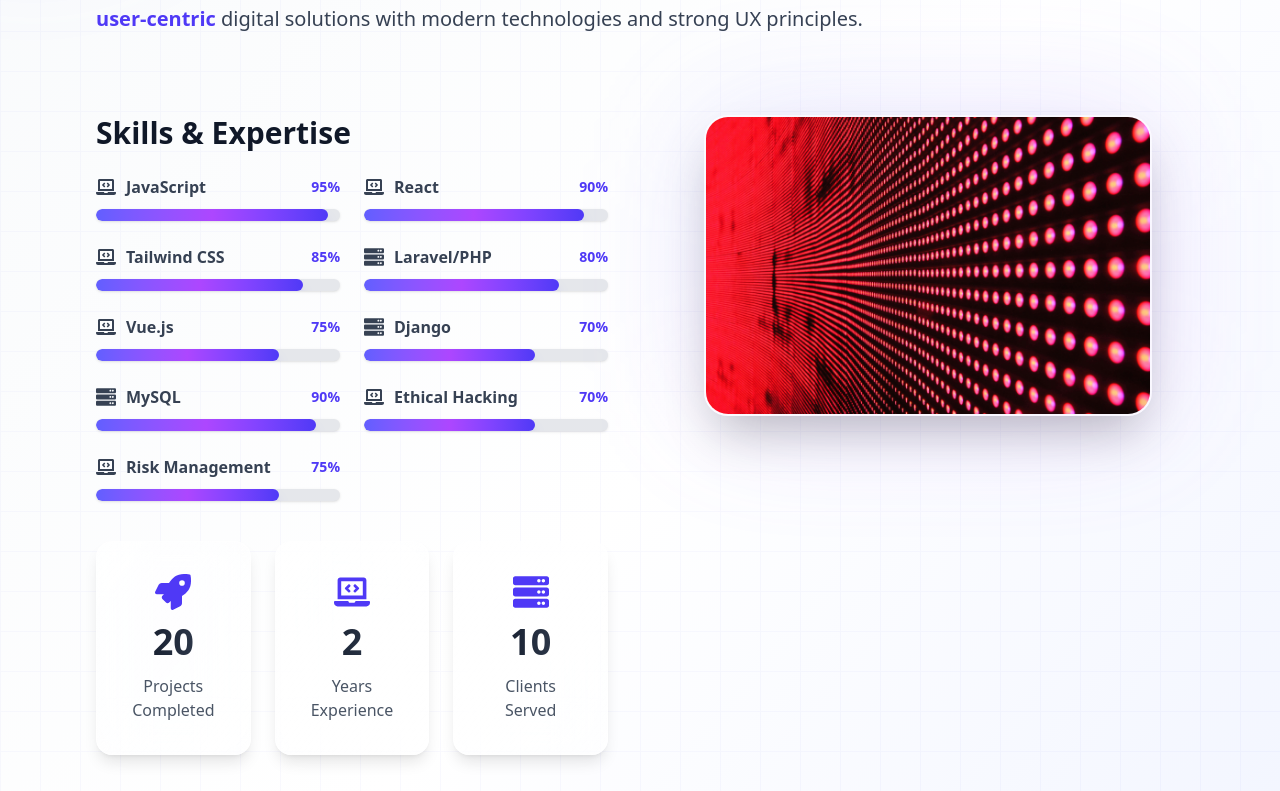
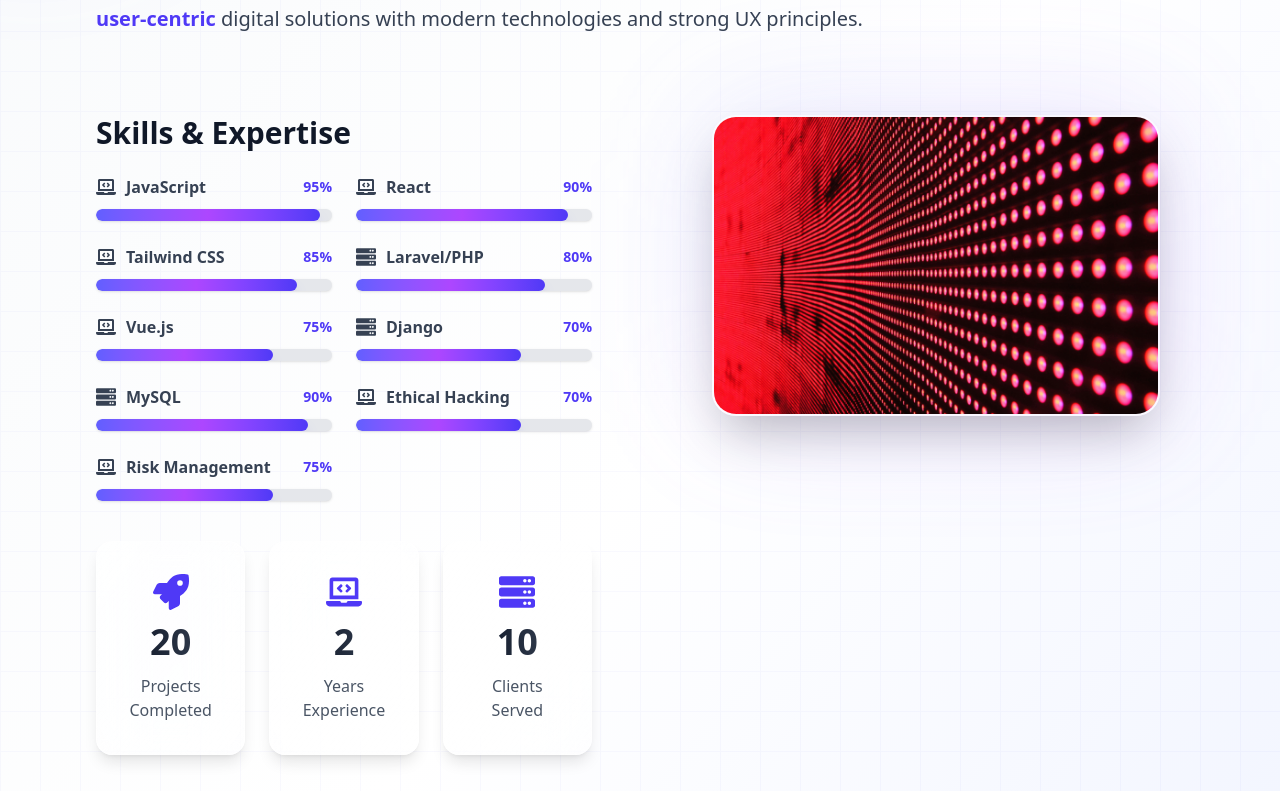
Before and after one commit to tom4maeta/Tom-Maeta---portfolio, a React (Vite) app: page / in a window 1280 px wide. Shown: the part 1089-1880 px from the top of the page. Built offline with nearby package versions, Linux system fonts and the light colour scheme.

Commit message:
Update About.jsx

```diff
--- a/src/Components/About/About.jsx
+++ b/src/Components/About/About.jsx
@@ -134,8 +134,8 @@ const About = () => {
         </motion.div>
 
         {/* CONTENT & IMAGE GRID */}
-        <div className="grid grid-cols-1 lg:grid-cols-2 gap-8 sm:gap-10 md:gap-12 lg:gap-16
-          items-start w-full">
+        <div className="grid grid-cols-1 lg:grid-cols-2 gap-8 sm:gap-10 md:gap-12 lg:gap-24
+  items-start w-full">
 
           {/* LEFT - SKILLS, STATS, ACHIEVEMENTS */}
           <motion.div
```
